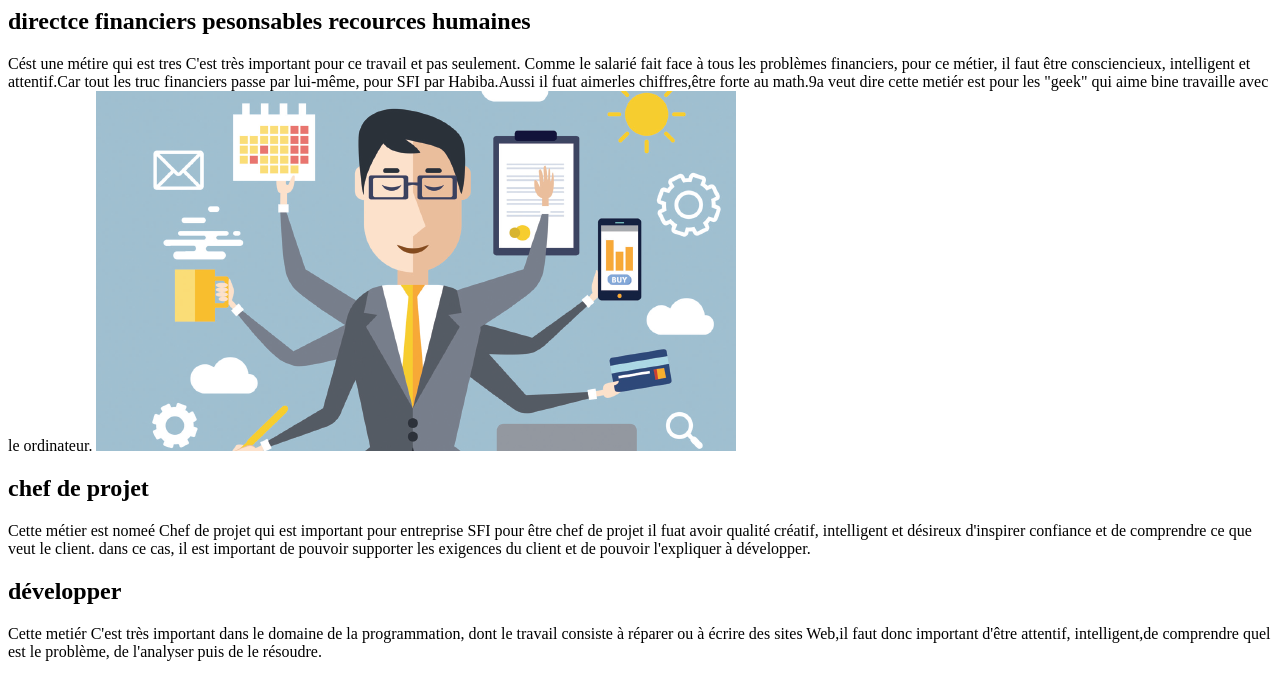
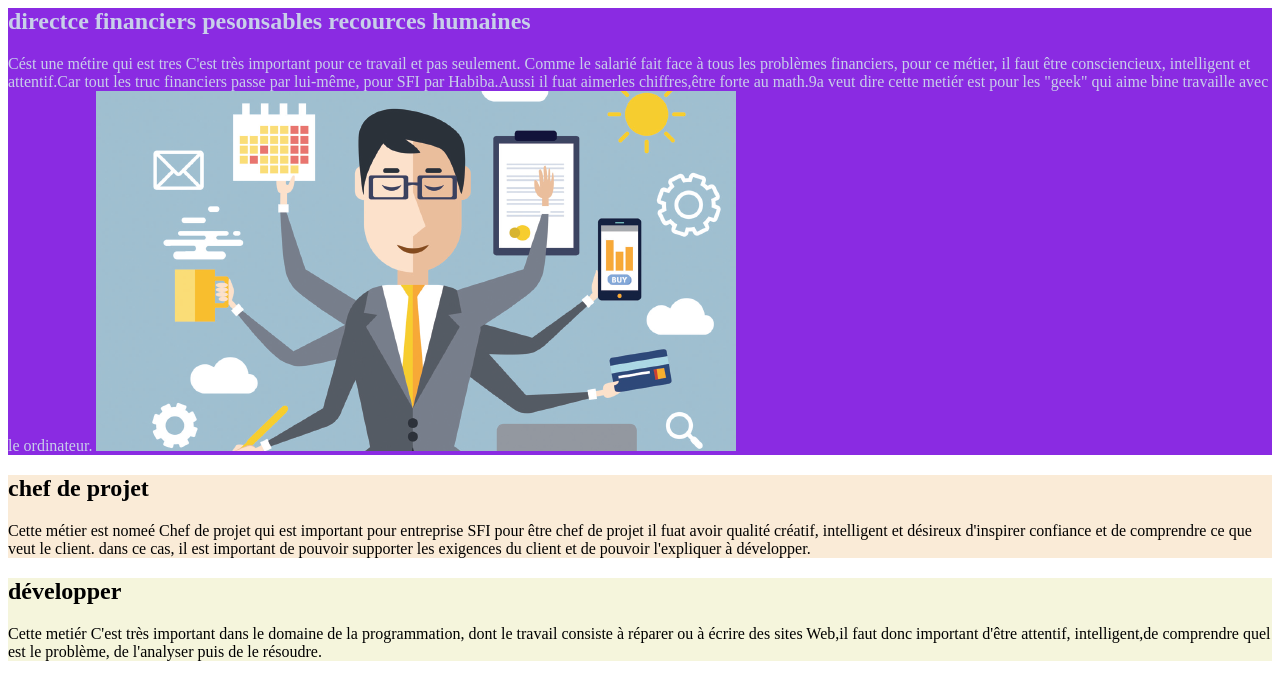
Before and after one commit to khachatryan212/narek, a plain HTML site: page rapport.html in a window 1280 px wide. Drawn offline with Linux system fonts and the light colour scheme.

Commit message:
Add files via upload

```diff
--- a/rapport.html
+++ b/rapport.html
@@ -1,5 +1,11 @@
+<style>
+    #metier1{
+        color:rgb(200, 207, 233);
+        background-color: blueviolet;
+    }
+</style>
 <body>
-    <div>
+    <div id="metier1">
         <h2>
             directce financiers pesonsables recources humaines
         </h2>
@@ -14,8 +20,14 @@
             qui aime bine travaille avec le ordinateur.
             <img src="d.png" alt="info">
         </p>
-    </div>
-<div>
+        </div>
+        <style>
+            #metier2{
+               color: rgb(0, 0, 0);
+               background-color: antiquewhite;
+            }
+        </style>
+<div id="metier2">
     <h2> chef de projet </h2>
 
     <p>
@@ -26,7 +38,14 @@
         développer.
     </p>
 </div>
-<div>
+
+<div id="metier3">
+    <style>
+        #metier3{
+            color-scheme:rgb(255, 0, 43) ;
+            background-color: beige;
+        }
+    </style>
     <h2>
         développer
     </h2>
```
